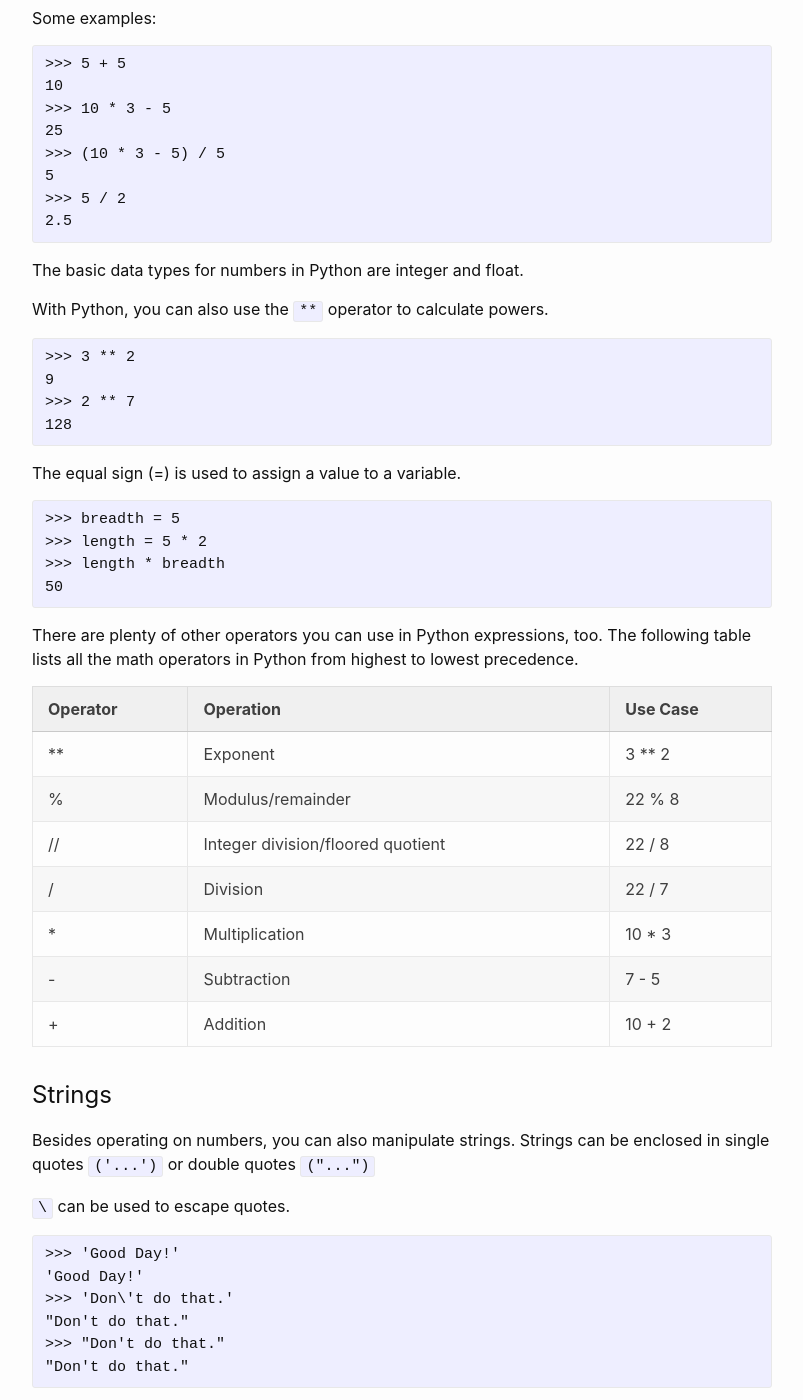
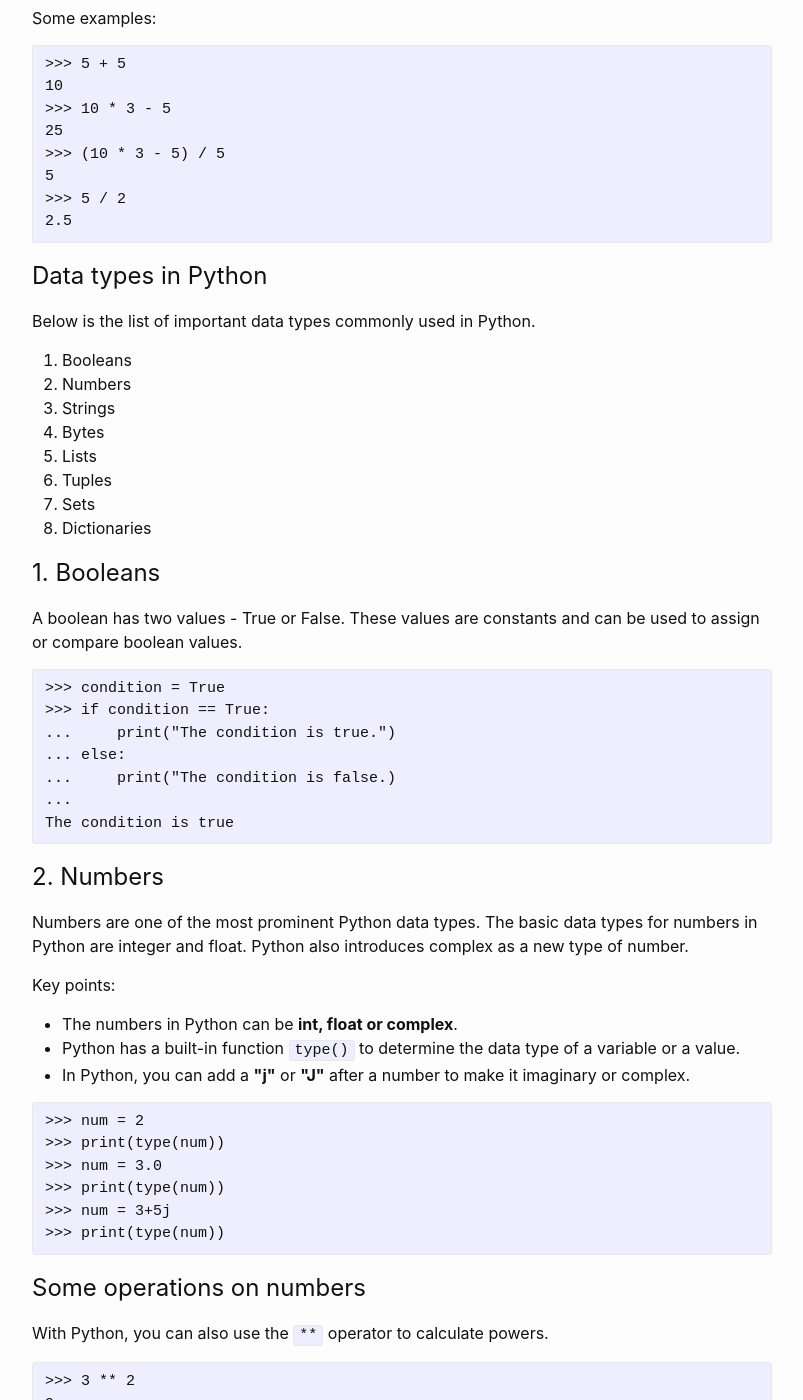
Before and after one commit to dwit013/dwit013.github.io, a Jekyll site: the page built from module/2/basic-datatypes.md, in a window 1280 px wide and 1400 px high, scrolled down 443 px. Shown: the whole window, without its empty margins (238-1041 px from the left). Built offline with Jekyll 4.4.1, drawn with Linux system fonts in a browser that asks for light colours; our own code applies the rules of GitHub Pages for plain Markdown files; some of the changed text lies outside the part shown.

Commit message:
Updated Basic Data types file

```diff
--- a/module/2/basic-datatypes.md
+++ b/module/2/basic-datatypes.md
@@ -8,7 +8,7 @@ layout: page
 
 ## 2.2 Basic Datatypes
 
-# Numbers
+# Simple Python Code
 
 Enter <code> 1 + 1 </code> in the IDLE
 
@@ -32,7 +32,58 @@ Some examples:
 2.5
 </pre>
 
-The basic data types for numbers in Python are integer and float.
+# Data types in Python
+
+Below is the list of important data types commonly used in Python.
+
+<ol>
+    <li> Booleans </li>
+    <li> Numbers </li>
+    <li> Strings </li>
+    <li> Bytes </li>
+    <li> Lists </li>
+    <li> Tuples </li>
+    <li> Sets </li>
+    <li> Dictionaries </li>
+</ol>
+
+# 1. Booleans
+
+A boolean has two values - True or False. These values are constants and can be used to assign or compare boolean values.
+
+<pre>
+>>> condition = True
+>>> if condition == True:
+...     print("The condition is true.")
+... else:
+...     print("The condition is false.)
+...
+The condition is true
+</pre>
+
+# 2. Numbers
+
+Numbers are one of the most prominent Python data types. The basic data types for numbers in Python are integer and float. Python also introduces complex as a new type of number.
+
+Key points:
+
+<ul>
+    <li> The numbers in Python can be <b>int, float or complex</b>.</li>
+    <li> Python has a built-in function <code>type()</code> to determine the data type of a variable or a value.
+    </li>
+    <li> In Python, you can add a <b>"j"</b> or <b>"J"</b> after a number to make it imaginary or complex. </li>
+</ul>
+
+<pre>
+>>> num = 2
+>>> print(type(num))
+>>> num = 3.0
+>>> print(type(num))
+>>> num = 3+5j
+>>> print(type(num))
+</pre>
+
+# Some operations on numbers
 
 With Python, you can also use the <code>**</code> operator to calculate powers.
 
@@ -52,7 +103,7 @@ The equal sign (=) is used to assign a value to a variable.
 50
 </pre>
 
-There are plenty of other operators you can use in Python expressions, too. The following table lists all the math operators in Python from highest to lowest precedence.
+There are plenty of other operators you can use in Python expressions. The following table lists all the math operators in Python from highest to lowest precedence.
 
 <table>
     <thead>
@@ -97,7 +148,7 @@ There are plenty of other operators you can use in Python expressions, too. The
     </tr>
 </table>
 
-# Strings
+# 3. Strings
 
 Besides operating on numbers, you can also manipulate strings. Strings can be enclosed in single quotes <code>('...')</code> or double quotes <code>("...")</code>
 
@@ -112,7 +163,7 @@ Besides operating on numbers, you can also manipulate strings. Strings can be en
 "Don't do that."
 </pre>
 
-You can use raw strings by adding an <code>r</code> before the first quote if you don’t want characters prefaced by <code>\</code> to be interpreted as special characters
+You can use raw strings by adding an <code>r</code> before the first quote if you don’t want characters prefaced by <code>\</code> to be interpreted as special characters.
 
 <pre>
 >>> print('C:\some\name')
@@ -162,6 +213,53 @@ You can break long strings using this feature.
 This is a multiple line text. It has two sentences.
 </pre>
 
+# Indexing in strings
+
+Strings can be indexed with the first character having index 0. There is no separate character type; a character is simply a string of size one.
+
+<pre>
+>>> word = 'Apple'
+>>> word[0]
+'A'
+>> word[4]
+'e'
+</pre>
+
+Indices may also have negative numbers.
+
+<pre>
+>>> word[-1]
+'e'
+>>> word[-3]
+'p'
+</pre>
+
+Note that since -0 is the same as 0, negative indices start from -1.
+
+In addition to indexing, slicing is also supported. While indexing is used to obtain individual characters, slicing allows you to obtain substring.
+
+<pre>
+>>> word[0:2]
+'Ap'
+>>> word[2:4]
+'ple'
+</pre>
+
+Note that start is always included, and the end always excluded.
+
+Slice indices have useful defaults.
+<ul>
+    <li> An omitted first index defaults to zero </li>
+    <li> An omitted second index defaults to the size of the string being sliced. </li>
+</ul>
+
+<pre>
+>>> word[:2]
+'Ap'
+>>> word[3:]
+'le'
+</pre>
+
 <hr>
 <a href="../python" style="float:left;"> &laquo; Prev </a>
 <a href="../" style="float:right;"> Next &raquo; </a>
```
